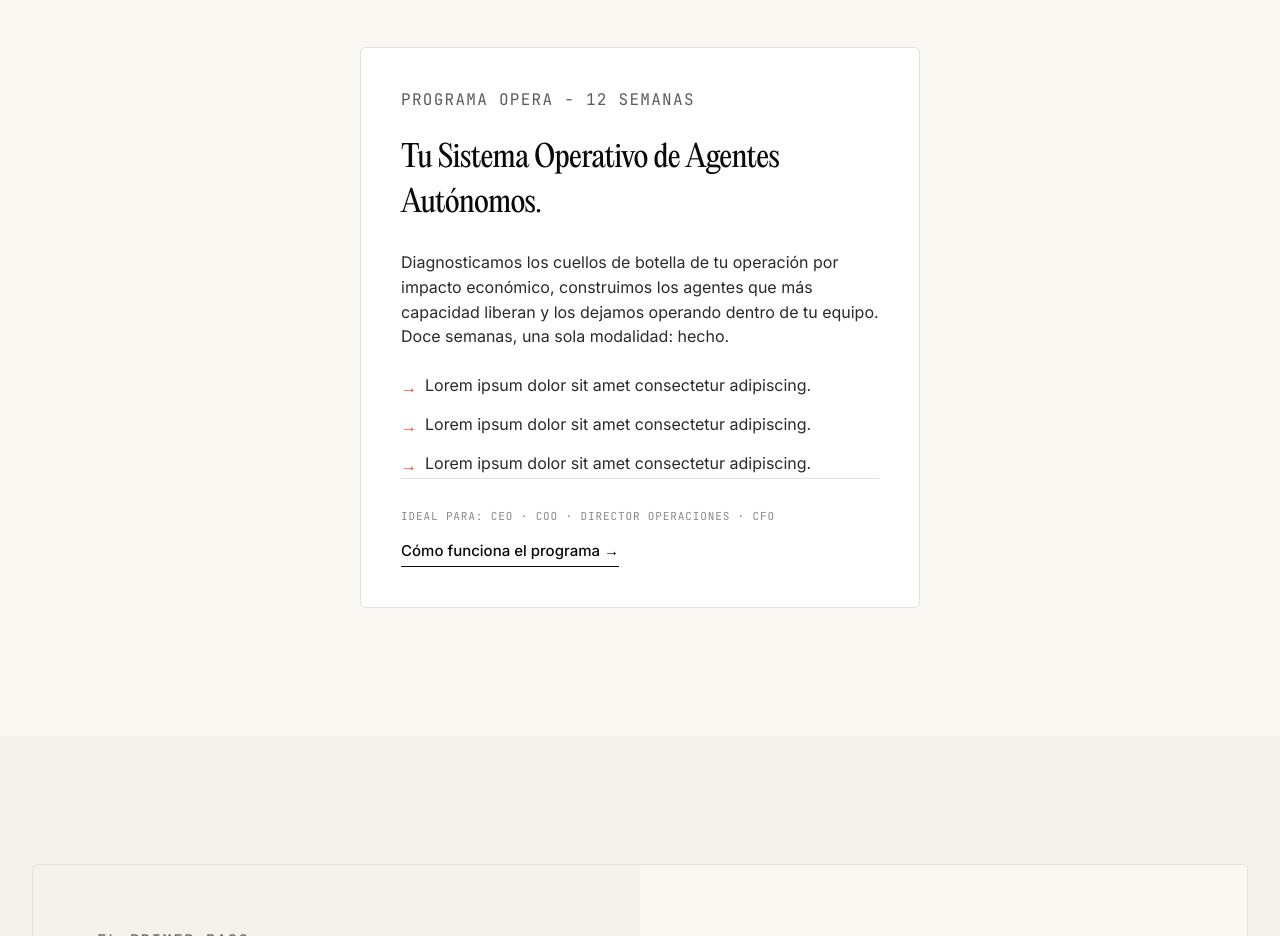
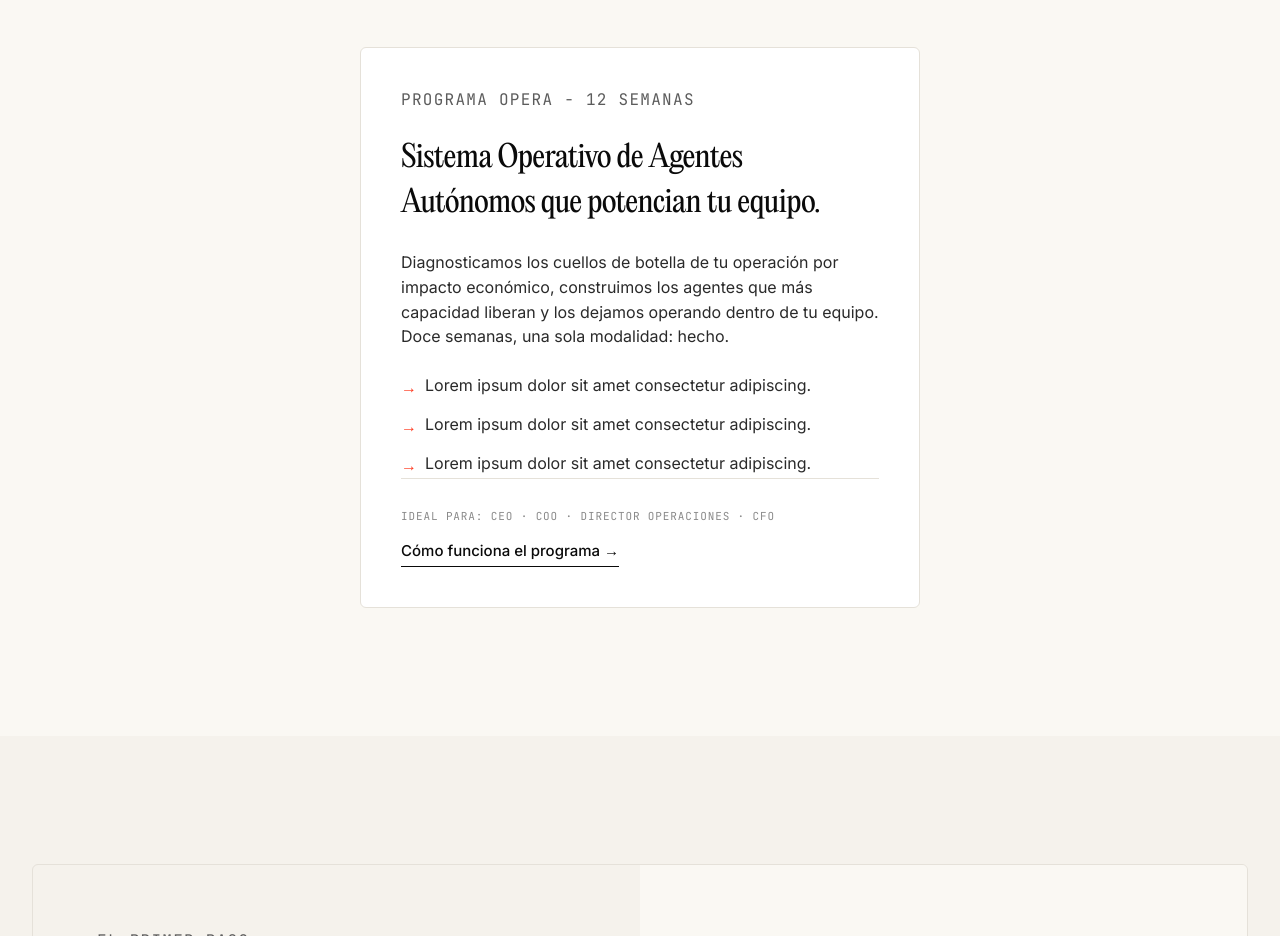
Before and after one commit to dami-novolabs/landingb2b, a Next.js app: page / in a window 1280 px wide. Shown: the part 5120-6056 px from the top of the page. Built offline with nearby package versions, Linux system fonts and the light colour scheme; grey boxes are pictures that could not be loaded.

Commit message:
feat: update TwoTracks component title for clarity and detail
Co-authored-by: Dami <102418453+dami-novolabs@users.noreply.github.com>

```diff
--- a/src/components/landing/TwoTracks.tsx
+++ b/src/components/landing/TwoTracks.tsx
@@ -8,7 +8,7 @@ import { Eyebrow } from "@/components/ui/Eyebrow";
 const CARDS = [
   {
     eyebrow: "Programa Opera - 12 semanas",
-    title: "Tu Sistema Operativo de Agentes Autónomos.",
+    title: "Sistema Operativo de Agentes Autónomos que potencian tu equipo.",
     body1:
       "Diagnosticamos los cuellos de botella de tu operación por impacto económico, construimos los agentes que más capacidad liberan y los dejamos operando dentro de tu equipo. Doce semanas, una sola modalidad: hecho.",
     body2:
```
